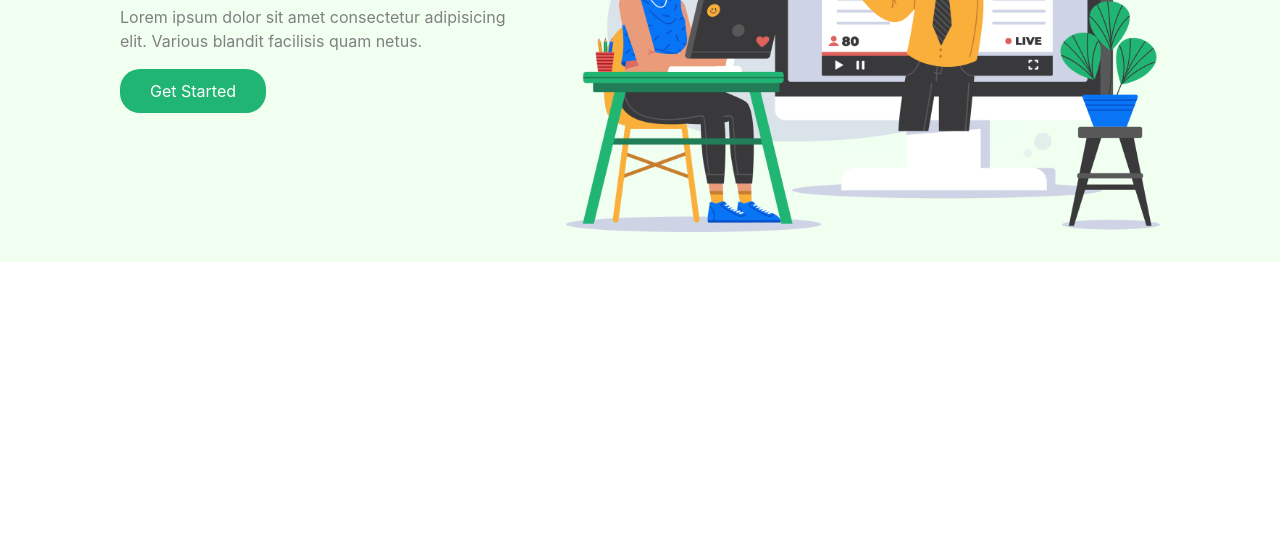
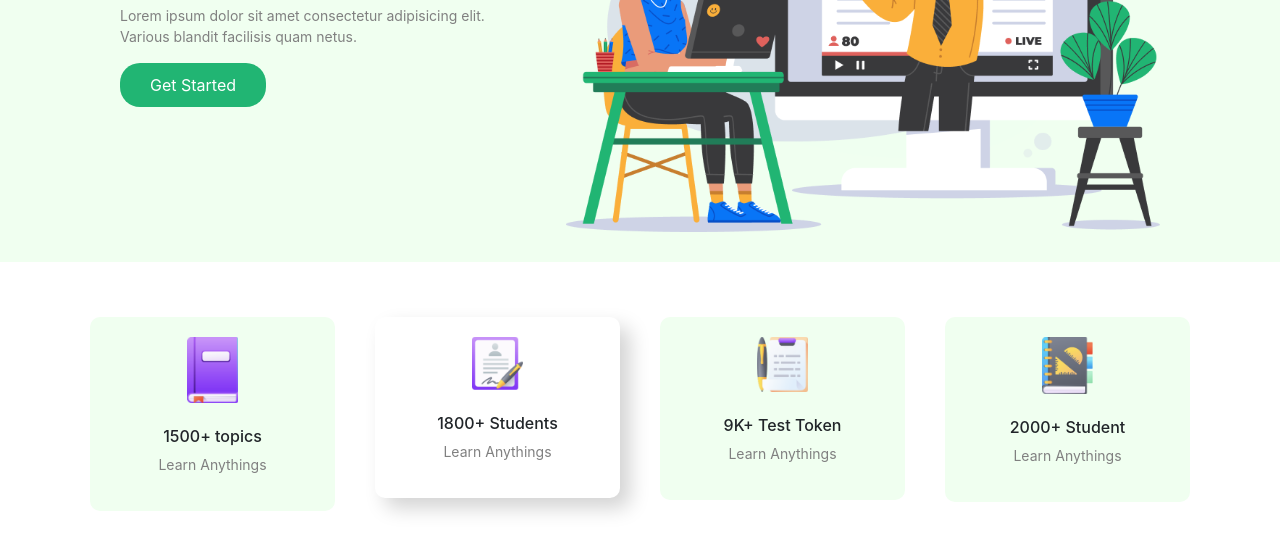
Before and after one commit to nuralam376/e-school, a plain HTML site: page index.html in a window 1280 px wide. Shown: the part 299-852 px from the top of the page. Before the commit the page ends 800 px from the top, so only its background shows below. Drawn offline with nearby package versions, Linux system fonts and the light colour scheme.

Commit message:
Added icons

```diff
--- a/index.html
+++ b/index.html
@@ -88,6 +88,46 @@
 		</header>
 		<!-- Header ends -->
 
+		<!-- Main Contents -->
+		<main>
+			<!-- Icons -->
+			<section class="container">
+				<div class="row">
+					<article class="col-sm-12 col-md-6 col-lg-3">
+						<div class="icon">
+							<img class="w-25" src="images/ICON/book.png" alt="book" />
+							<h6 class="mt-4">1500+ topics</h6>
+							<p>Learn Anythings</p>
+						</div>
+					</article>
+					<article class="col-sm-12 col-md-6 col-lg-3">
+						<div class="icon" id="students-icon">
+							<img class="w-25" src="images/ICON/Student.png" alt="students" />
+							<h6 class="mt-4">1800+ Students</h6>
+							<p>Learn Anythings</p>
+						</div>
+					</article>
+					<article class="col-sm-12 col-md-6 col-lg-3">
+						<div class="icon">
+							<img class="w-25" src="images/ICON/Test.png" alt="text" />
+							<h6 class="mt-4">9K+ Test Token</h6>
+							<p>Learn Anythings</p>
+						</div>
+					</article>
+					<article class="col-sm-12 col-md-6 col-lg-3">
+						<div class="icon">
+							<img class="w-25" src="images/ICON/Students.png" alt="student" />
+							<h6 class="mt-4">2000+ Student</h6>
+							<p>Learn Anythings</p>
+						</div>
+					</article>
+				</div>
+			</section>
+			<!-- Icons end -->
+		</main>
+
+		<!-- Main Contents end -->
+
 		<!-- Bootstrap JS Files -->
 		<script
 			src="https://code.jquery.com/jquery-3.5.1.slim.min.js"
--- a/style.css
+++ b/style.css
@@ -1,6 +1,11 @@
 /* General Styles */
+.container {
+	margin-bottom: 50px;
+}
+
 p {
 	color: gray;
+	font-size: 14px;
 }
 
 .button {
@@ -39,3 +44,18 @@ p {
 }
 
 /* Header ends */
+
+/* Icons */
+.icon {
+	background-color: #f0fff0;
+	text-align: center;
+	padding: 20px;
+	margin: 5px;
+	border-radius: 10px;
+}
+
+#students-icon {
+	box-shadow: 10px 10px 20px lightgray;
+	background-color: white;
+}
+/* Icons end */
```
